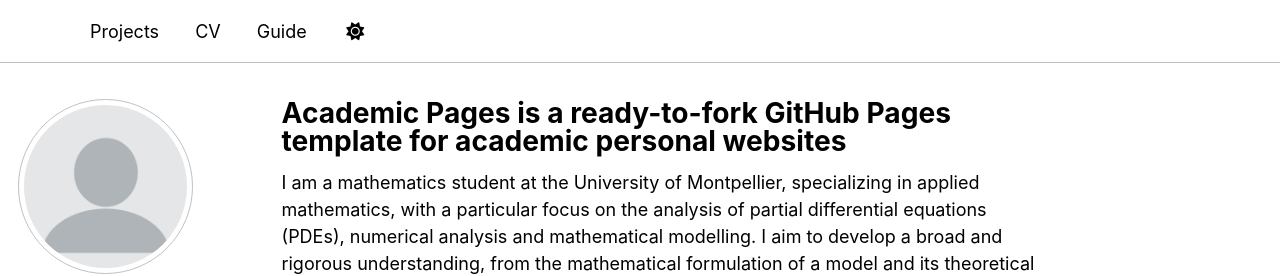
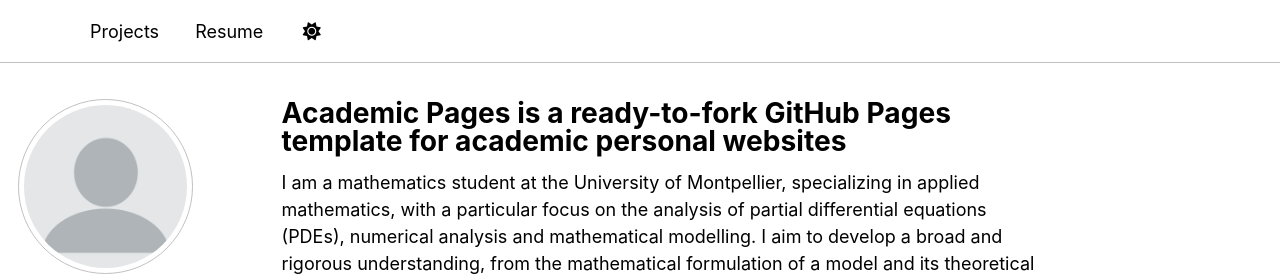
Before and after one commit to HerrBronstein/herrbronstein.github.io, a Jekyll site: the page built from _pages/about.md, in a window 1280 px wide. Shown: the top 276 px of the page. Built offline with Jekyll 4.4.1, drawn with Linux system fonts in a browser that asks for light colours; a style sheet for code colours, icons or effects is not loaded.

Commit message:
Update navigation.yml

```diff
--- a/_data/navigation.yml
+++ b/_data/navigation.yml
@@ -23,11 +23,11 @@ main:
   # - title: "Blog Posts"
   #   url: /year-archive/
 
-  - title: "CV"
+  - title: "Resume"
     url: /cv/
 
   # - title: "CV"
   #   url: /cv-json/
 
-  - title: "Guide"
-    url: /markdown/
+  # - title: "Guide"
+  #   url: /markdown/
```
